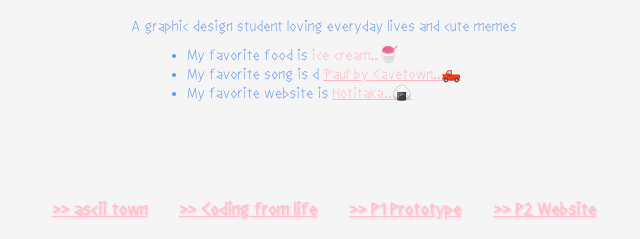
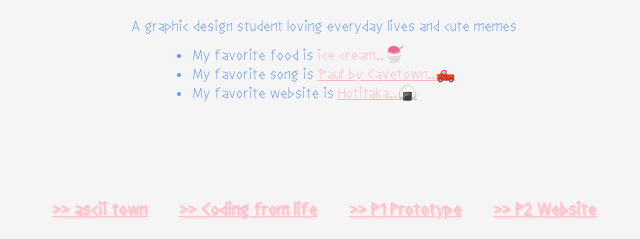
Before and after one commit to Minseo307/UIDesign1, a plain HTML site: page index.html in a window 1280 px wide. Shown: the part 250-489 px from the top of the page, 316-956 px from the left. Drawn offline with Linux system fonts and the light colour scheme.

Commit message:
Update index.html

```diff
--- a/index.html
+++ b/index.html
@@ -26,7 +26,7 @@
       <ul>
         <li>My favorite food is
           <span class="letter">ice cream..🍧</span></li>
-        <li>My favorite song is  d
+        <li>My favorite song is
           <a href="https://youtu.be/nWH7Wlapq6w?si=CdrInF7SQqMt59xS" class="letter letter-button">'Paul' by Cavetown..🛻</a></li>
         <li>My favorite website is <a href="https://www.hotitaka.com/" class="letter letter-button">Hotitaka..🍙</a></li>
       </ul>
```
